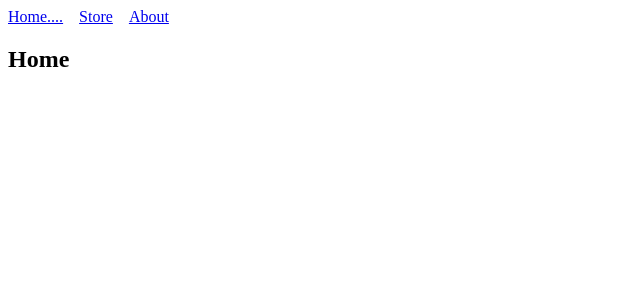
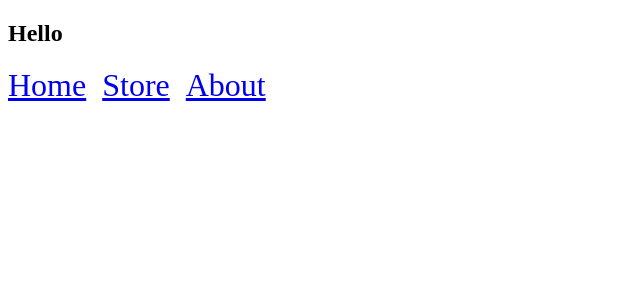
Before and after one commit to bobbyDeepak1415/code_splitting, a React (Vite) app: page / in a window 1280 px wide. Shown: the top 300 px of the page, without its empty margins (0-640 px from the left). Built offline with nearby package versions, Linux system fonts and the light colour scheme.

Commit message:
basic setup finished

```diff
--- a/src/App.jsx
+++ b/src/App.jsx
@@ -1,12 +1,13 @@
-// import "./App.css";
-
-import { Link, Outlet, Route, Routes } from "react-router-dom";
+import React from "react";
+import { Link, Route, Routes } from "react-router-dom";
+import Store from "./Components/Store";
 import Home from "./Components/Home";
-import Store from "./Components/Store";
 import About from "./Components/About";
 
-function App() {
+export default function App() {
   return (
+    <>
+      <h2>Hello</h2>
       <Routes>
         <Route path="/" element={<NavWrapper />}>
           <Route path="/" element={<Home />} />
@@ -14,20 +15,18 @@ function App() {
           <Route path="/about" element={<About />} />
         </Route>
       </Routes>
+    </>
   );
 }
 
 function NavWrapper() {
   return (
     <>
-      <nav style={{display:"flex",gap:"1rem"}}>
-        <Link to="/">Home....</Link>
+      <nav style={{ display: "flex", gap: "1rem", fontSize: "2rem" }}>
+        <Link to="/">Home</Link>
         <Link to="/store">Store</Link>
         <Link to="/about">About</Link>
       </nav>
-      <Outlet />
     </>
   );
 }
-
-export default App;
--- a/src/Components/Home.jsx
+++ b/src/Components/Home.jsx
@@ -5,7 +5,7 @@ export default function Home() {
 
     return (
         <>
-          <h2>Home</h2>
+           <h2>Home...</h2>
         </>
     )
 }
--- a/src/Components/Store.jsx
+++ b/src/Components/Store.jsx
@@ -5,7 +5,7 @@ export default function Store() {
 
     return (
         <>
-           <h2>Store</h2>
+          <h2>Store</h2>
         </>
     )
 }
--- a/src/main.jsx
+++ b/src/main.jsx
@@ -2,11 +2,12 @@ import { StrictMode } from 'react'
 import { createRoot } from 'react-dom/client'
 // import './index.css'
 import App from './App.jsx'
-import { BrowserRouter } from 'react-router-dom'
+import { BrowserRouter } from 'react-router'
 
 createRoot(document.getElementById('root')).render(
   <StrictMode>
     <BrowserRouter>
+
     <App />
     </BrowserRouter>
   </StrictMode>,
```
Lines whose indentation alone changed are shown as unchanged.
